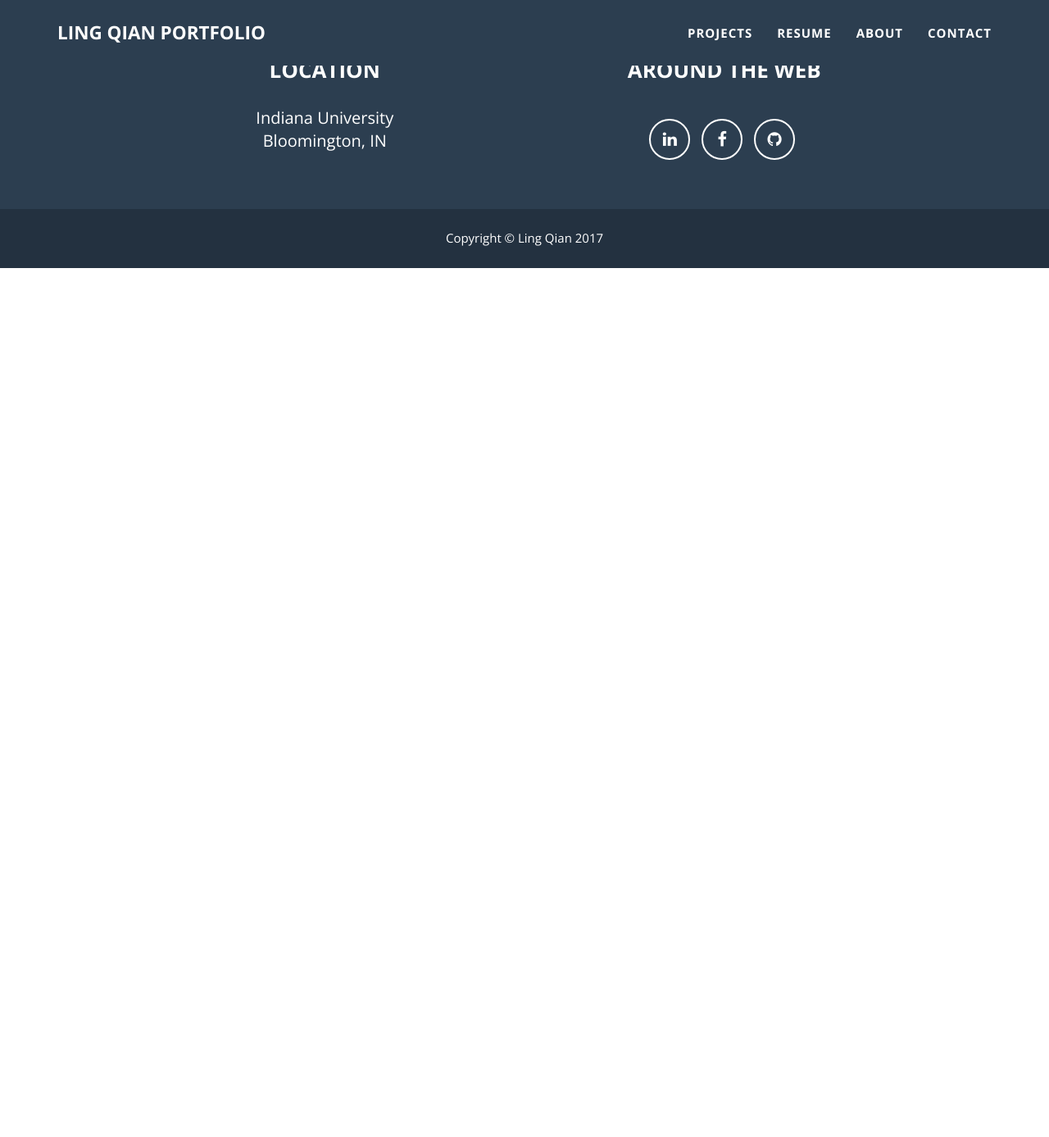
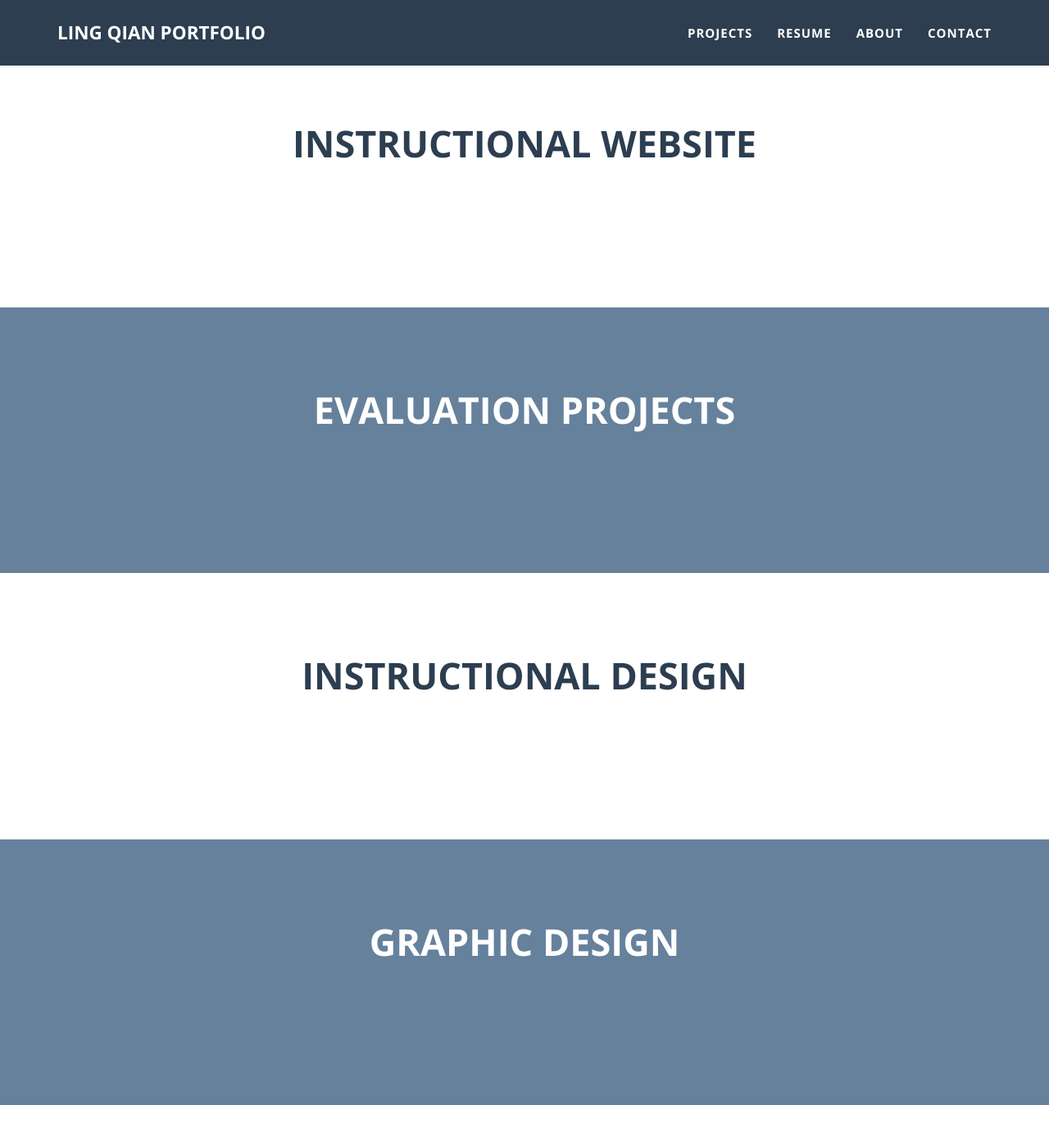
Before and after one commit to lingqiann/lingqiann.github.io, a Jekyll site: the page built from projects.html, in a window 1280 px wide and 1400 px high. Shown: the top 1387 px of the window at 82% size. Built offline with Jekyll 4.4.1, drawn with Linux system fonts in a browser that asks for light colours.

Commit message:
Update projects.html

```diff
--- a/_includes/projects.html
+++ b/_includes/projects.html
@@ -1,7 +1,7 @@
 <div>
 </div>
 
-{% assign themes = ["Instructional Website", "Evaluation Projects", "Instructional Design", "Graphic Design", "Research Projects"] %}
+{% assign themes = "Instructional Website,Evaluation Projects,Instructional Design,Graphic Design,Research Projects" | split: "," %}
 
 {% for theme in themes %}
     <section class='projects'>
```
